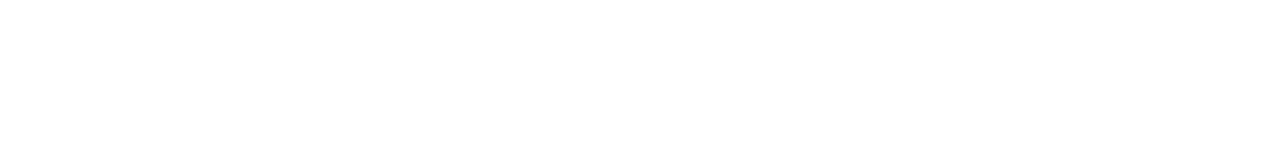
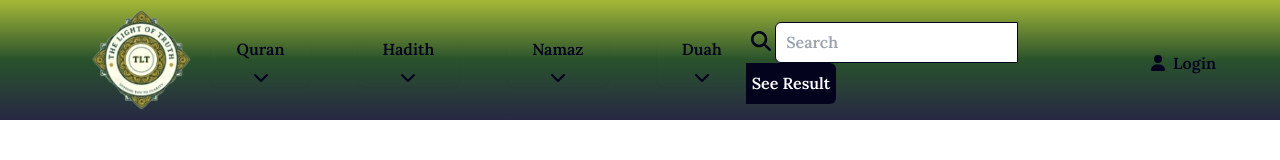
Before and after one commit to rusomsumsam/Quran-Website, a website: page index.html in a window 1280 px wide. Drawn offline with nearby package versions, Linux system fonts and the light colour scheme.

Commit message:
Navbar Section Complete

```diff
--- a/index.html
+++ b/index.html
@@ -15,6 +15,65 @@
     <link rel="stylesheet" href="https://cdnjs.cloudflare.com/ajax/libs/font-awesome/6.6.0/css/v5-font-face.min.css" integrity="sha512-DcECXqwZmt1qB8pmbplND75YoND3xBL1h4/LGQ+0zoizkoAKI+BniMoEF/JsZ/vcnsr9X5NOGaB63jLmOxgJrA==" crossorigin="anonymous" referrerpolicy="no-referrer" />
 </head>
 <body>
+    <!--Navbar Section Starts-->
+    <section class="navbar_main">
+        <div class="navbar_inner flex flex-row justify-between items-center">
+            <div class="logo_main">
+                <img src="dist/img/logo.webp" alt="logo">
+            </div>
+            <div class="menu_main flex flex-row justify-between items-center gap-10">
+                <div>
+                    <details class="dropdown">
+                        <summary class="btn m-1">Quran <span><i class="fa-solid fa-chevron-down"></i></span></summary>
+                        <ul class="menu dropdown-content bg-base-100 rounded-box z-[1] w-52 p-2 shadow">
+                            <li><a>Surah</a></li>
+                            <li><a>Juz</a></li>
+                        </ul>
+                    </details>
+                </div>
+                <div>
+                    <details class="dropdown">
+                        <summary class="btn m-1">Hadith <span><i class="fa-solid fa-chevron-down"></i></span></summary>
+                        <ul class="menu dropdown-content bg-base-100 rounded-box z-[1] w-52 p-2 shadow">
+                            <li><a>Item 1</a></li>
+                            <li><a>Item 2</a></li>
+                        </ul>
+                    </details>
+                </div>
+                <div>
+                    <details class="dropdown">
+                        <summary class="btn m-1">Namaz <span><i class="fa-solid fa-chevron-down"></i></span></summary>
+                        <ul class="menu dropdown-content bg-base-100 rounded-box z-[1] w-52 p-2 shadow">
+                            <li><a>Item 1</a></li>
+                            <li><a>Item 2</a></li>
+                        </ul>
+                    </details>
+                </div>
+                <div>
+                    <details class="dropdown">
+                        <summary class="btn m-1">Duah <span><i class="fa-solid fa-chevron-down"></i></span></summary>
+                        <ul class="menu dropdown-content bg-base-100 rounded-box z-[1] w-52 p-2 shadow">
+                            <li><a>Item 1</a></li>
+                            <li><a>Item 2</a></li>
+                        </ul>
+                    </details>
+                </div>
+            </div>
+            <div class="user_main flex flex-row justify-between items-center gap-16">
+                <div>
+                    <span><i class="fa-solid fa-magnifying-glass"></i></span>
+                    <input type="text" placeholder="Search">
+                    <button>See Result</button>
+                </div>
+                <div class="login_cus flex flex-row justify-between items-center gap-2">
+                    <a><i class="fa-solid fa-user"></i></a>
+                    <a>Login</a>
+                </div>
+            </div>
+        </div>
+    </section>
+    <!--Navbar Section Ends-->
+
 
 
     <script src="https://cdn.tailwindcss.com"></script>
--- a/index.scss
+++ b/index.scss
@@ -0,0 +1,82 @@
+//*Navbar Section Starts
+.navbar_main {
+    width: 100%;
+    height: 120px;
+    background: linear-gradient(to bottom,#a6b937, #29522c, #282844);
+    .navbar_inner {
+        width: 90%;
+        height: 125px;
+        margin: auto;
+        .logo_main {
+            width: 13%;
+            img {
+                width: 100%;
+            }
+        }
+        .menu_main {
+            div {
+                details {
+                    summary {
+                        font-family: "Lora", serif;
+                        font-weight: 600;
+                        font-size: 16px;
+                        background-color: transparent !important;
+                        border: none !important;
+                        color: rgb(3, 3, 29);
+                    }
+                }
+            }
+        }
+        .user_main {
+            div {
+                span {
+                    font-size: 20px;
+                    color: rgb(3, 3, 29);
+                }
+                input {
+                    height: 41px;
+                    border: 1px solid rgb(3, 3, 29);
+                    border-radius: 6px 0 0 6px;
+                    -webkit-border-radius: 6px 0 0 6px;
+                    -moz-border-radius: 6px 0 0 6px;
+                    -ms-border-radius: 6px 0 0 6px;
+                    -o-border-radius: 6px 0 0 6px;
+                    padding-left: 10px;
+                    &::placeholder{
+                        font-family: "Lora", serif;
+                        font-weight: 600;
+                        font-size: 16px;
+                    }
+                    &:focus {
+                        border: 1px solid rgb(3, 3, 29);
+                        outline: none;
+                    }
+                }
+                button {
+                    width: 90px;
+                    height: 41px;
+                    background-color: rgb(3, 3, 29);
+                    font-family: "Lora", serif;
+                    font-weight: 600;
+                    font-size: 16px;
+                    color: white;
+                    margin-left: -5px;
+                    border-radius: 0 6px 6px 0;
+                    -webkit-border-radius: 0 6px 6px 0;
+                    -moz-border-radius: 0 6px 6px 0;
+                    -ms-border-radius: 0 6px 6px 0;
+                    -o-border-radius: 0 6px 6px 0;
+                }
+            }
+            .login_cus {
+                a {
+                    color: rgb(3, 3, 29);
+                    font-family: "Lora", serif;
+                    font-weight: 600;
+                    font-size: 16px;
+                }
+            }
+        }
+    }
+}
+//*Navbar Section Ends
```
Also changed, not shown: dist/img/logo.webp (added), dist/index.css, 2 other files.
